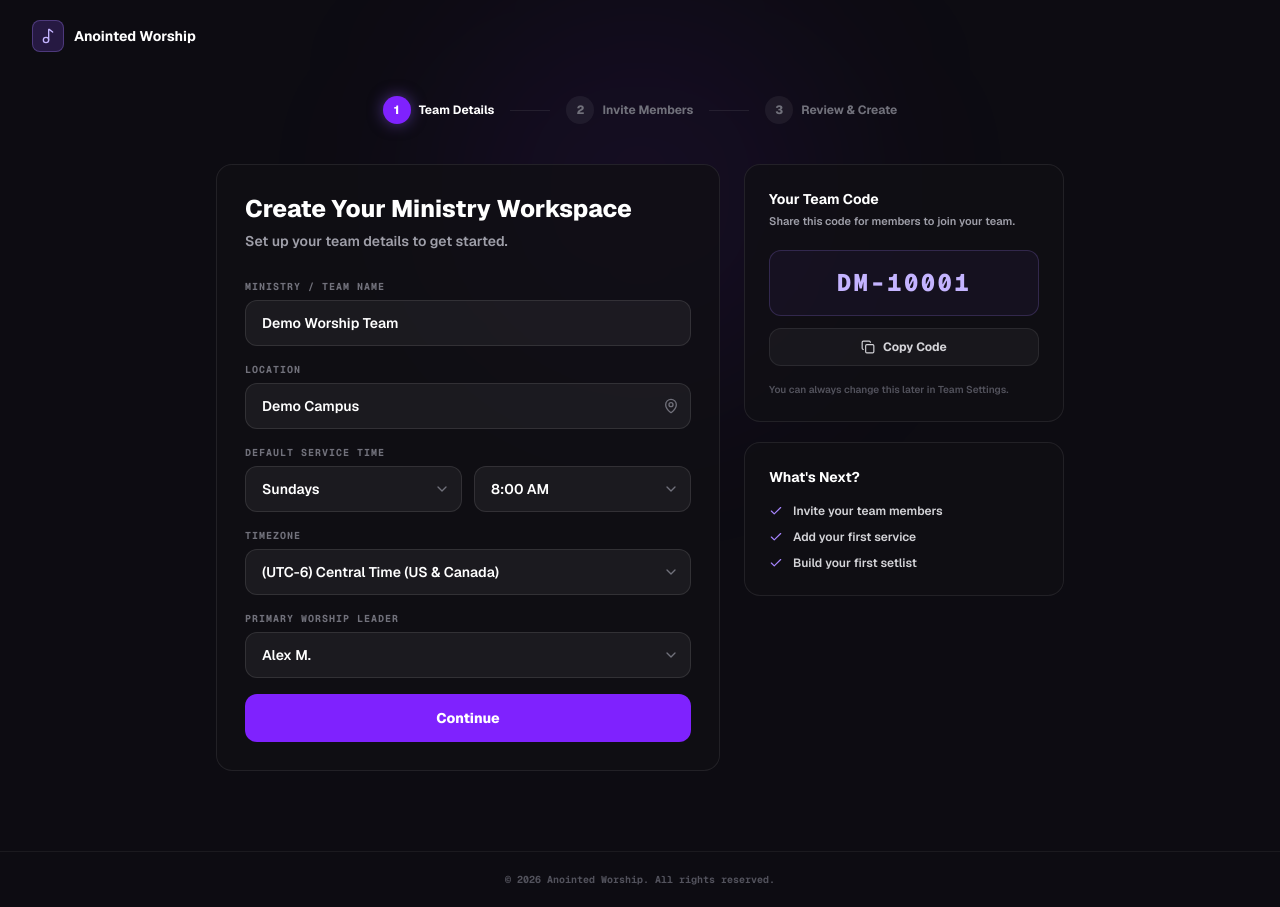
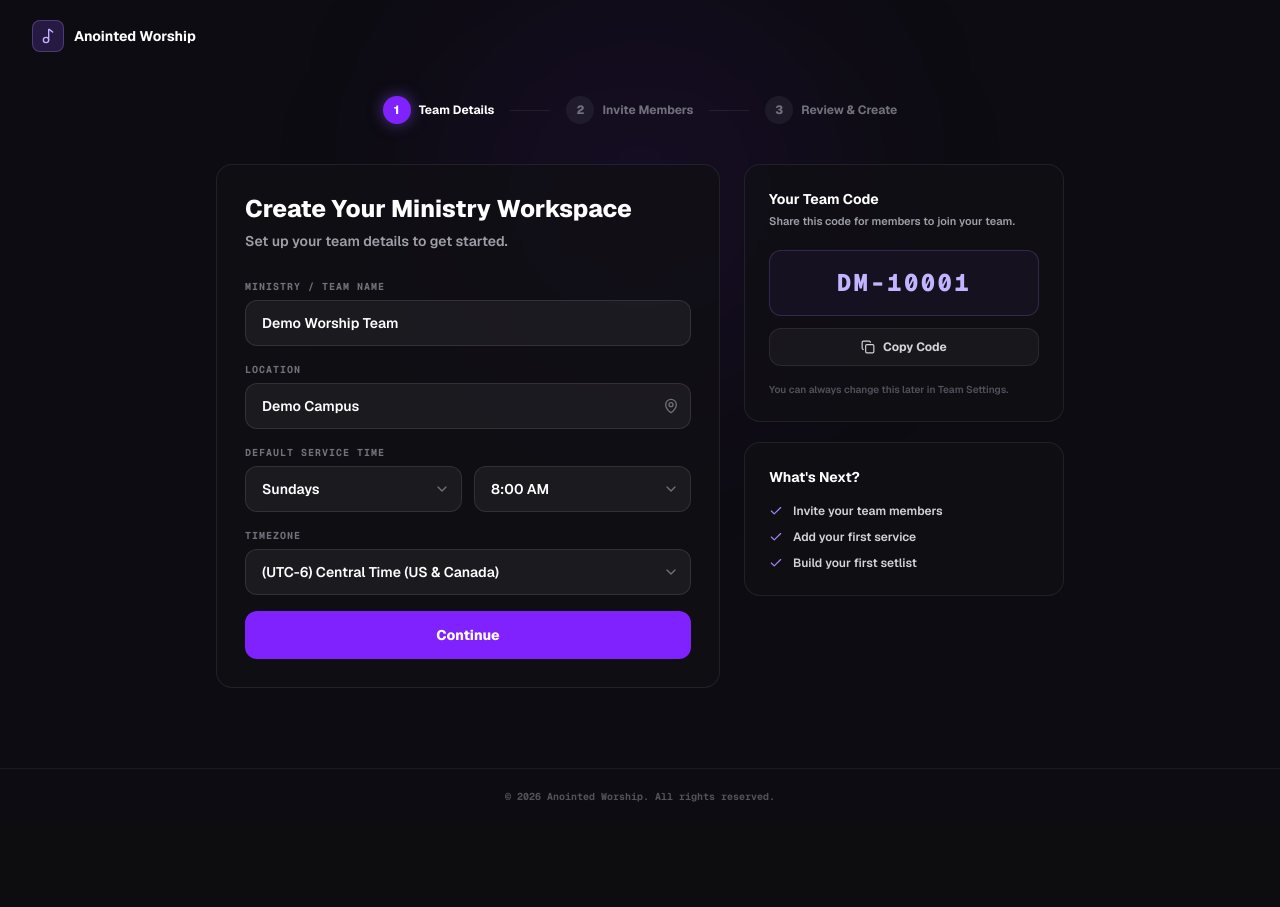
Before and after one commit to Dnjsh24/ANOINTED-WORSHIP-, a Next.js app: page /teams/new in a window 1280 px wide. After the commit the page ends 824 px from the top, so only its background shows below. Built offline with nearby package versions, Linux system fonts and the light colour scheme.

Commit message:
Remove Primary Worship Leader field from team creation page

```diff
--- a/src/app/teams/new/page.tsx
+++ b/src/app/teams/new/page.tsx
@@ -39,7 +39,6 @@ export default function NewTeamPage({ searchParams }: NewTeamPageProps) {
   const [serviceDay, setServiceDay] = useState("Sundays");
   const [serviceTime, setServiceTime] = useState("8:00 AM");
   const [timezone, setTimezone] = useState("(UTC-6) Central Time (US & Canada)");
-  const [leader, setLeader] = useState("David M.");
 
   // Invite states
   const [emails, setEmails] = useState<string[]>([]);
@@ -159,19 +158,6 @@ export default function NewTeamPage({ searchParams }: NewTeamPageProps) {
                       <ChevronDown className="pointer-events-none absolute right-3 top-1/2 -translate-y-1/2 size-4 text-zinc-500" />
                     </div>
                   </div>
-                  <div>
-                    <label className="mb-1.5 block font-mono text-[10px] font-bold uppercase tracking-widest text-zinc-500">Primary Worship Leader</label>
-                    <div className="relative">
-                      <select
-                        value={leader}
-                        onChange={e => setLeader(e.target.value)}
-                        className="w-full appearance-none rounded-xl border border-white/10 bg-white/[0.05] px-4 py-3 text-sm font-semibold text-white focus:border-violet-400/50 focus:outline-none transition-all"
-                      >
-                        <option className="bg-[#111014]">Alex M.</option>
-                      </select>
-                      <ChevronDown className="pointer-events-none absolute right-3 top-1/2 -translate-y-1/2 size-4 text-zinc-500" />
-                    </div>
-                  </div>
                   <button
                     type="button"
                     onClick={() => setStep(1)}
@@ -266,15 +252,9 @@ export default function NewTeamPage({ searchParams }: NewTeamPageProps) {
                       <span className="block font-mono text-[9px] font-bold uppercase tracking-widest text-zinc-500">Location</span>
                       <span className="text-sm font-semibold text-zinc-300">{location}</span>
                     </div>
-                    <div className="grid grid-cols-2 gap-4">
-                      <div>
-                        <span className="block font-mono text-[9px] font-bold uppercase tracking-widest text-zinc-500">Service Time</span>
-                        <span className="text-sm font-semibold text-zinc-300">{serviceDay} at {serviceTime}</span>
-                      </div>
-                      <div>
-                        <span className="block font-mono text-[9px] font-bold uppercase tracking-widest text-zinc-500">Leader</span>
-                        <span className="text-sm font-semibold text-zinc-300">{leader}</span>
-                      </div>
+                    <div>
+                      <span className="block font-mono text-[9px] font-bold uppercase tracking-widest text-zinc-500">Service Time</span>
+                      <span className="text-sm font-semibold text-zinc-300">{serviceDay} at {serviceTime}</span>
                     </div>
                     <div>
                       <span className="block font-mono text-[9px] font-bold uppercase tracking-widest text-zinc-500">Invited Members</span>
```
